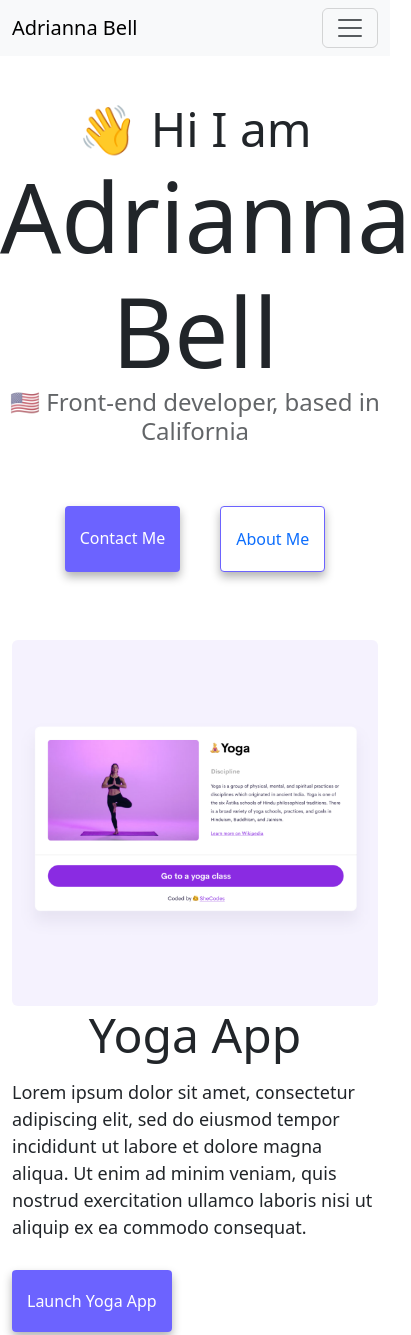
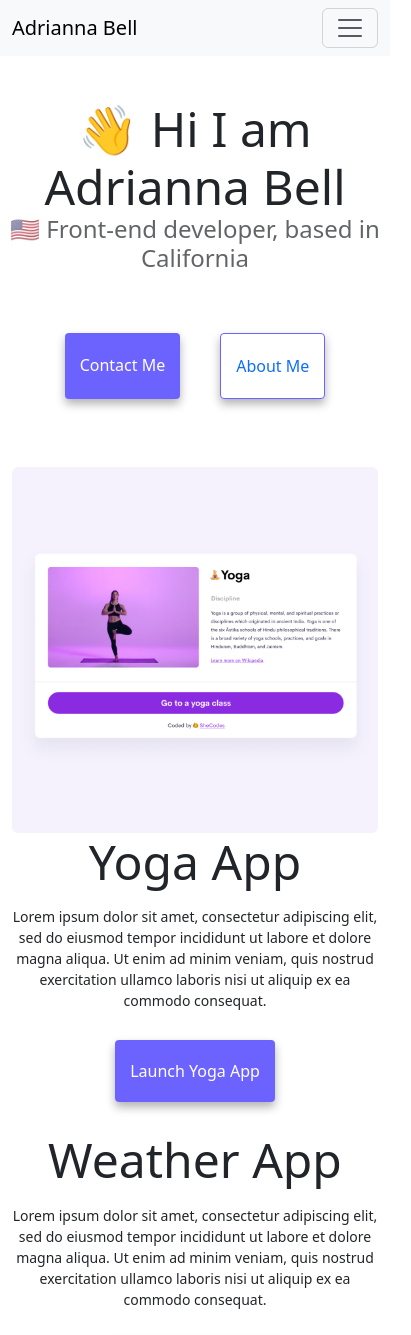
Before and after one commit to thecodedcosmos/web-portfolio, a website: page index.html in a window 390 px wide. Shown: the top 1335 px of the page, 411 px wide, since content can reach past the window. Drawn offline with nearby package versions, Linux system fonts and the light colour scheme.

Commit message:
Added a css media query so that my app is responsive in mobile mode. This included making the h1 and p smaller and also centering the primary links.

```diff
--- a/style.css
+++ b/style.css
@@ -31,6 +31,18 @@ h3 {
 p {
   font-size: 18px;
   line-height: 1.5;
+}
+@media (max-width: 500px) {
+  h1 {
+    font-size: 48px;
+  }
+  p {
+    text-align: center;
+    font-size: 14px;
+  }
+  .mt-5 {
+    text-align: center;
+  }
 }
 
 .navigation-links {
```
